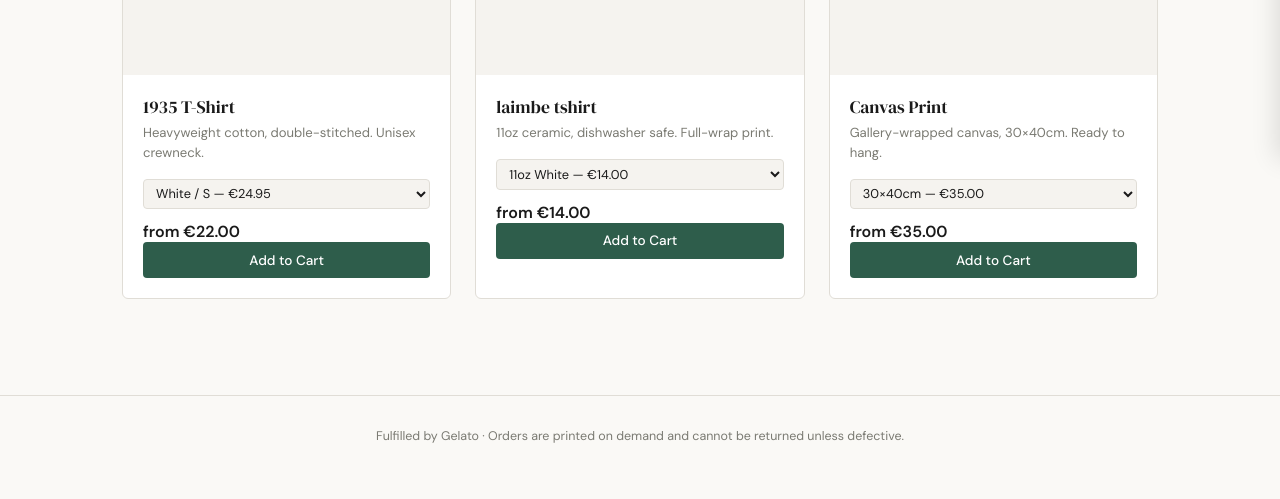
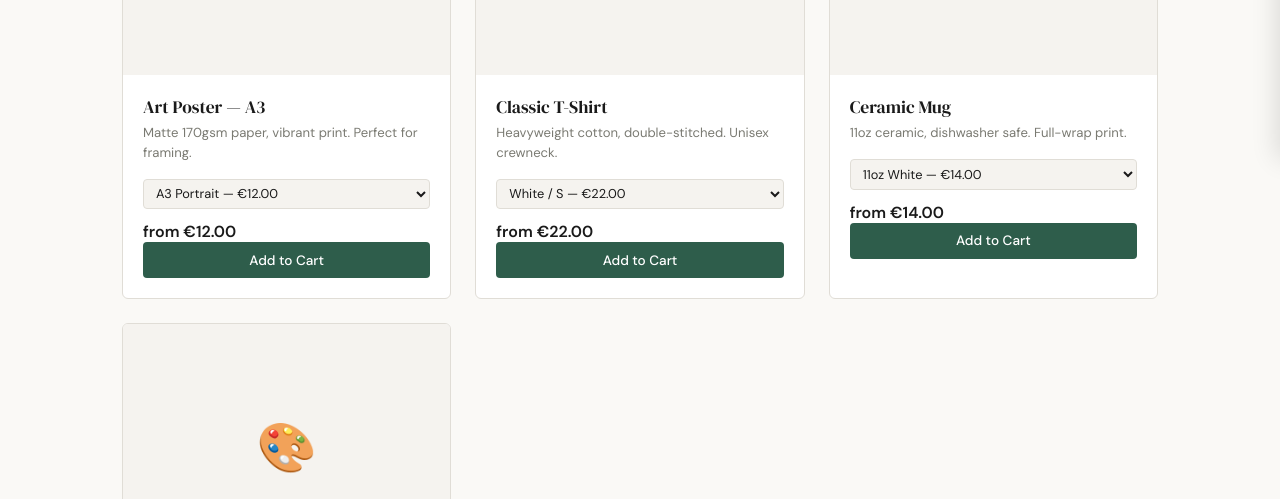
Before and after one commit to rathcairntees/tshop, a website: page index.html in a window 1280 px wide. Shown: the part 641-1140 px from the top of the page. Before the commit the page ends 1117 px from the top, so only its background shows below. Drawn offline with Linux system fonts and the light colour scheme.

Commit message:
chnage 2

```diff
--- a/index.html
+++ b/index.html
@@ -481,20 +481,31 @@
   // ── Config ──────────────────────────────────────────────────────────────────
   // LOCAL DEV:  'http://localhost:3001'
   // PRODUCTION: replace with your Railway URL, e.g. 'https://gelato-store.up.railway.app'
-    const API_BASE = 'tshop-production.up.railway.app';
+  const API_BASE = 'https://YOUR_RAILWAY_URL_HERE';
 
   // ── Product catalogue ────────────────────────────────────────────────────────
   // productUid values come from your Gelato dashboard.
   // The ones below are real Gelato product UIDs for common items.
   const PRODUCTS = [
-
+    {
+      id: 'poster-a3',
+      name: 'Art Poster — A3',
+      desc: 'Matte 170gsm paper, vibrant print. Perfect for framing.',
+      emoji: '🖼️',
+      variants: [
+        { label: 'A3 Portrait', productUid: 'poster_paper-matte-170gsm_size-a3_orientation-portrait', price: 12.00 },
+        { label: 'A2 Portrait', productUid: 'poster_paper-matte-170gsm_size-a2_orientation-portrait', price: 18.00 },
+      ],
+      // URL of the print file to send to Gelato (must be publicly accessible)
+      fileUrl: 'https://cdn-origin.gelato-api-dashboard.ie.live.gelato.tech/docs/sample-print-files/logo.png',
+    },
     {
       id: 'tshirt',
-      name: '1935 T-Shirt',
+      name: 'Classic T-Shirt',
       desc: 'Heavyweight cotton, double-stitched. Unisex crewneck.',
       emoji: '👕',
       variants: [
-        { label: 'White / S',  productUid: 'apparel_product_gca_t-shirt_gsc_crewneck_gcu_unisex_gqa_classic_gsi_s_gco_white_gpr_4-4',  price: 24.95 },
+        { label: 'White / S',  productUid: 'apparel_product_gca_t-shirt_gsc_crewneck_gcu_unisex_gqa_classic_gsi_s_gco_white_gpr_4-4',  price: 22.00 },
         { label: 'White / M',  productUid: 'apparel_product_gca_t-shirt_gsc_crewneck_gcu_unisex_gqa_classic_gsi_m_gco_white_gpr_4-4',  price: 22.00 },
         { label: 'White / L',  productUid: 'apparel_product_gca_t-shirt_gsc_crewneck_gcu_unisex_gqa_classic_gsi_l_gco_white_gpr_4-4',  price: 22.00 },
         { label: 'Black / M',  productUid: 'apparel_product_gca_t-shirt_gsc_crewneck_gcu_unisex_gqa_classic_gsi_m_gco_black_gpr_4-4',  price: 22.00 },
@@ -503,7 +514,7 @@
     },
     {
       id: 'mug',
-      name: 'laimbe tshirt',
+      name: 'Ceramic Mug',
       desc: '11oz ceramic, dishwasher safe. Full-wrap print.',
       emoji: '☕',
       variants: [
```
